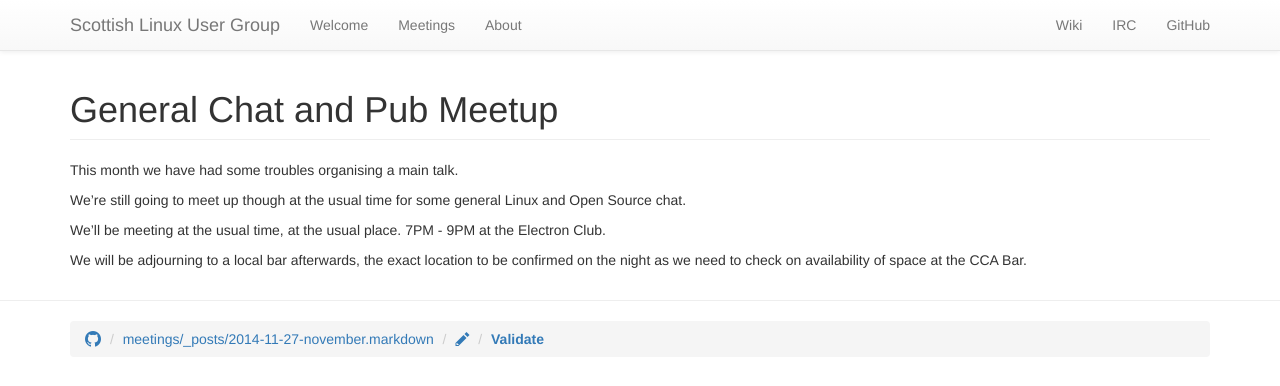
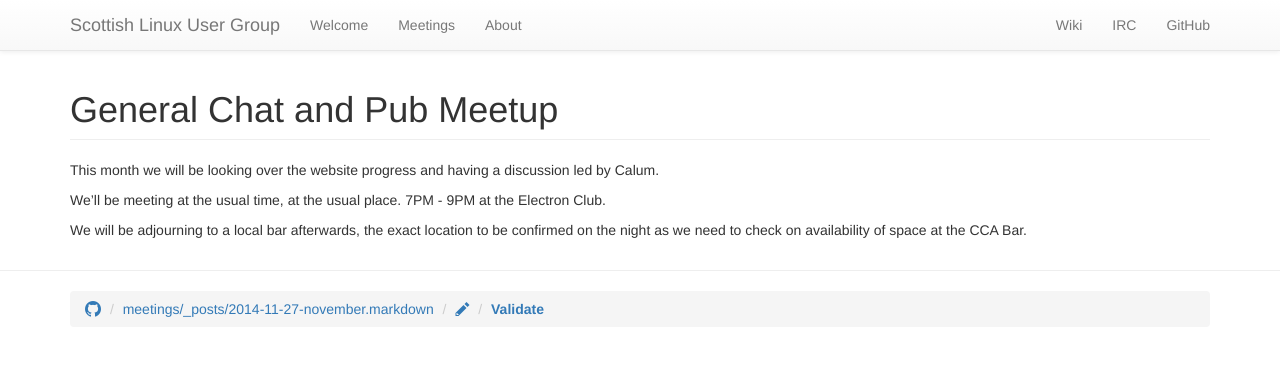
Before and after one commit to ScotLUG/scotlug.github.io, a Jekyll site: the page built from meetings/_posts/2014-11-27-november.markdown, in a window 1280 px wide. Shown: the top 386 px of the page. Built offline with Jekyll 4.4.1, drawn with Linux system fonts in a browser that asks for light colours.

Commit message:
Update 2014-11-27-november.markdown
updated what be happening

```diff
--- a/meetings/_posts/2014-11-27-november.markdown
+++ b/meetings/_posts/2014-11-27-november.markdown
@@ -2,9 +2,7 @@
 title: General Chat and Pub Meetup
 ---
 
-This month we have had some troubles organising a main talk.
-
-We're still going to meet up though at the usual time for some general Linux and Open Source chat.
+This month we will be looking over the website progress and having a discussion led by Calum.
 
 We'll be meeting at the usual time, at the usual place. 7PM - 9PM at the Electron Club.
 
```
